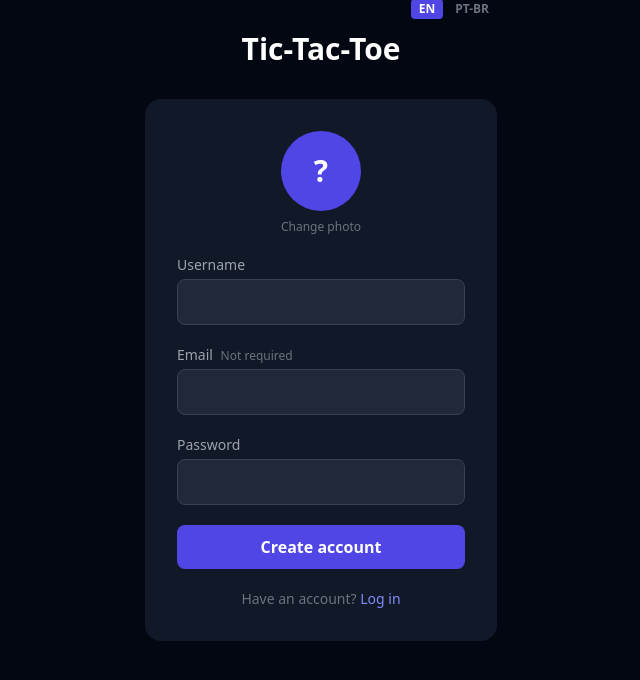
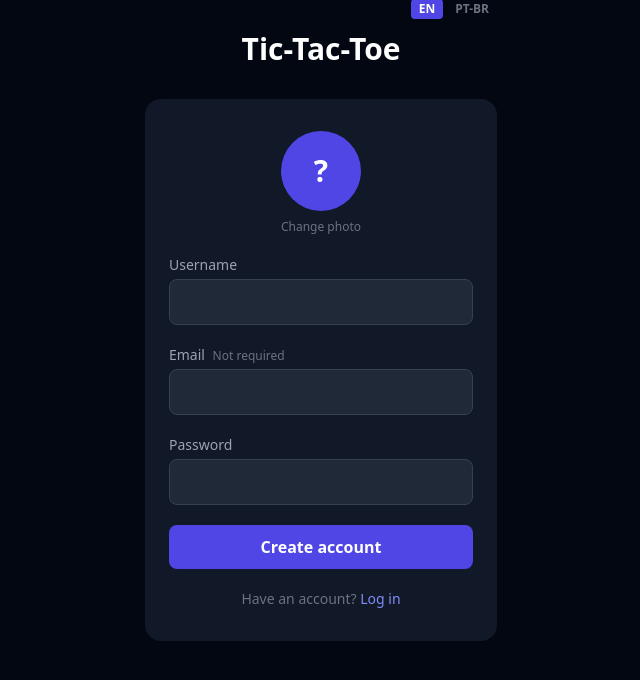
Before and after one commit to joaodemutti/tictactoe-online, a FastAPI app: page /signup in a window 1280 px wide. Shown: the part 80-760 px from the top of the page, without its empty margins (319-959 px from the left). Run offline with FastAPI, Linux system fonts and the light colour scheme; parts of the project's set-up code (start-up, migrations or seed data) failed here and were passed over; some libraries are stand-ins or nearby versions.

Commit message:
CLOUDFLARE SIZE

```diff
--- a/templates/auth/login.html
+++ b/templates/auth/login.html
@@ -26,7 +26,7 @@
     <style>input, textarea, select { font-size: 16px !important; }</style>
 </head>
 <body class="bg-gray-950 flex items-center justify-center" style="min-height:100dvh;overflow-x:hidden">
-    <div class="w-full max-w-sm px-4">
+    <div class="w-full max-w-sm px-0 sm:px-4">
         <div class="flex justify-end mb-3 gap-1">
             <button onclick="setLang('en')"
                     class="px-2 py-0.5 rounded text-xs font-semibold transition-colors
@@ -40,7 +40,7 @@
             </button>
         </div>
         <h1 class="text-3xl font-bold text-white text-center mb-8">{{ _('page_title') }}</h1>
-        <form method="post" action="/login" class="bg-gray-900 rounded-2xl p-8 space-y-5">
+        <form method="post" action="/login" class="bg-gray-900 rounded-2xl px-6 py-8 space-y-5">
             {% if error %}
             <p class="text-red-400 text-sm text-center">{{ error }}</p>
             {% endif %}
--- a/templates/auth/signup.html
+++ b/templates/auth/signup.html
@@ -26,7 +26,7 @@
     <style>input, textarea, select { font-size: 16px !important; }</style>
 </head>
 <body class="bg-gray-950 flex items-center justify-center" style="min-height:100dvh;overflow-x:hidden">
-    <div class="w-full max-w-sm px-4">
+    <div class="w-full max-w-sm px-0 sm:px-4">
         <div class="flex justify-end mb-3 gap-1">
             <button onclick="setLang('en')"
                     class="px-2 py-0.5 rounded text-xs font-semibold transition-colors
@@ -40,7 +40,7 @@
             </button>
         </div>
         <h1 class="text-3xl font-bold text-white text-center mb-8">{{ _('page_title') }}</h1>
-        <form method="post" action="/signup" enctype="multipart/form-data" class="bg-gray-900 rounded-2xl p-8 space-y-5">
+        <form method="post" action="/signup" enctype="multipart/form-data" class="bg-gray-900 rounded-2xl px-6 py-8 space-y-5">
             {% if error %}
             <p class="text-red-400 text-sm text-center">{{ error }}</p>
             {% endif %}
```
